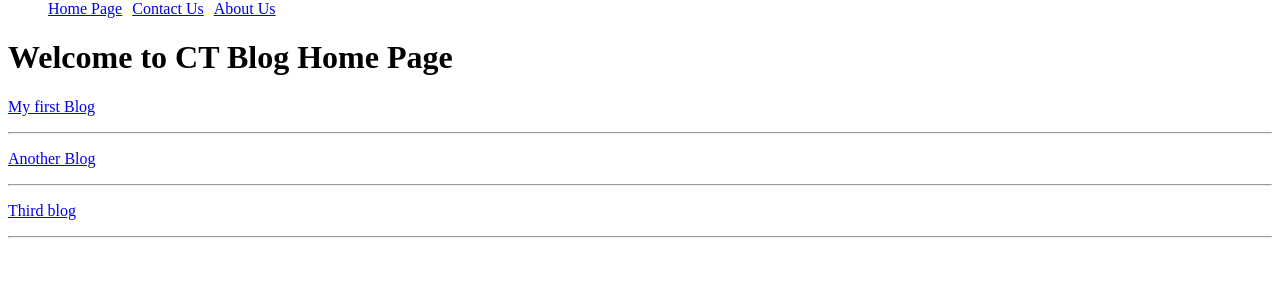
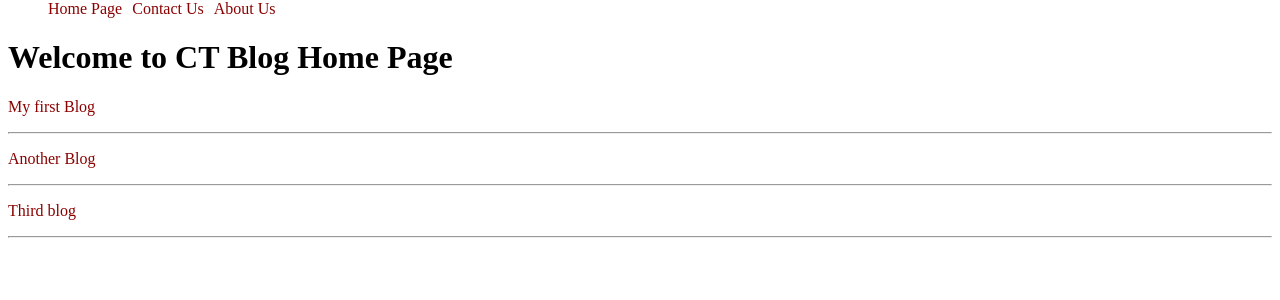
Before and after one commit to armenuhitoroyan/python-django, a Django app: page / in a window 1280 px wide. Shown: the part 16-316 px from the top of the page. Run offline with Django 5.2, Linux system fonts and the light colour scheme; data comes from the database, SQL or seed files in the repository.

Commit message:
added styles

```diff
--- /dev/null
+++ b/ctblog/blog/static/style.css
@@ -0,0 +1,13 @@
+.nav-element {
+  list-style: none;
+  color: cornflowerblue;
+}
+.nav-element > li {
+  float: left;
+  margin-right: 10px;
+}
+
+.post-title {
+    color: darkred;
+    text-decoration: none;
+}
--- a/ctblog/blog/templates/base.html
+++ b/ctblog/blog/templates/base.html
@@ -1,40 +1,30 @@
 <!DOCTYPE html>
 <html lang="en">
+  {%load static%}
   <head>
     <meta charset="UTF-8" />
     <meta name="viewport" content="width=device-width, initial-scale=1.0" />
+    <link rel="stylesheet" href="{%static 'style.css'%}" />
     <title>CTBLOG Homeoage</title>
-    <style>
-      .nav-element {
-        list-style: none;
-        color: cornflowerblue;
-      }
-      .nav-element > li {
-        float: left;
-        margin-right: 10px;
-      }
-    </style>
   </head>
   <body>
     <header>
       <nav>
         <ul class="nav-element">
           <li>
-            <a href="{%url 'blog:home'%}">Home Page</a>
+            <a class="post-title" href="{%url 'blog:home'%}">Home Page</a>
           </li>
           <li>
-            <a href="{%url 'blog:contact-us'%}">Contact Us</a>
+            <a class="post-title" href="{%url 'blog:contact-us'%}">Contact Us</a>
           </li>
           <li>
-            <a href="#">About Us</a>
+            <a class="post-title" href="#">About Us</a>
           </li>
         </ul>
       </nav>
     </header>
-    <br>
+    <br />
 
-    {%block content%}
-
-    {%endblock%}
+    {%block content%} {%endblock%}
   </body>
 </html>
--- a/ctblog/blog/templates/home.html
+++ b/ctblog/blog/templates/home.html
@@ -4,7 +4,7 @@
 <h1>Welcome to CT Blog Home Page</h1>
 
 {%for blog in blogs%}
-<p><a href="{%url 'blog:blog-detail' pk=blog.id%}">{{blog.title}}</a></p>
+<p><a class="post-title" href="{%url 'blog:blog-detail' pk=blog.id%}">{{blog.title}}</a></p>
 <hr>
 {%endfor%}
 {%endblock%}
```
